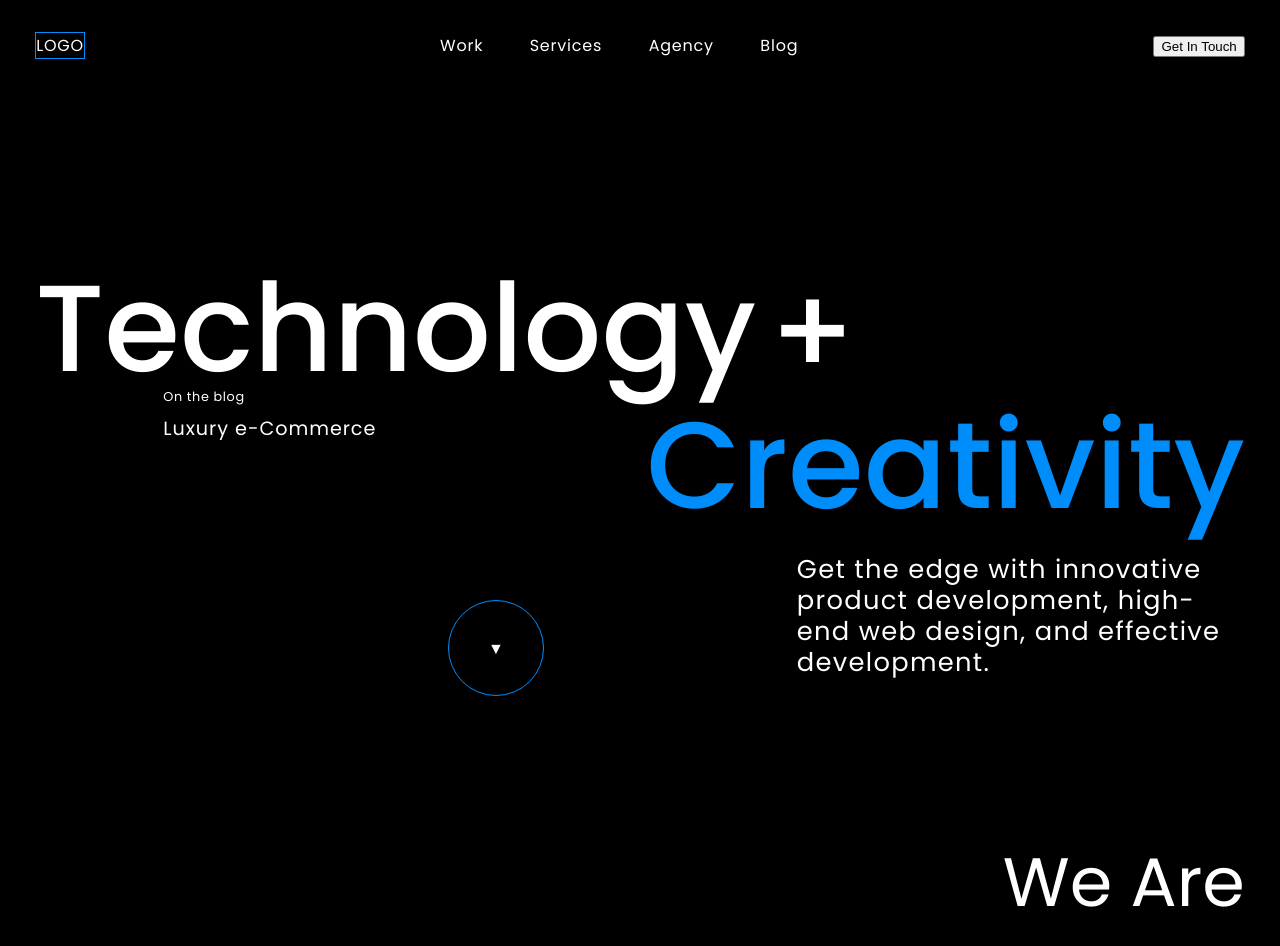
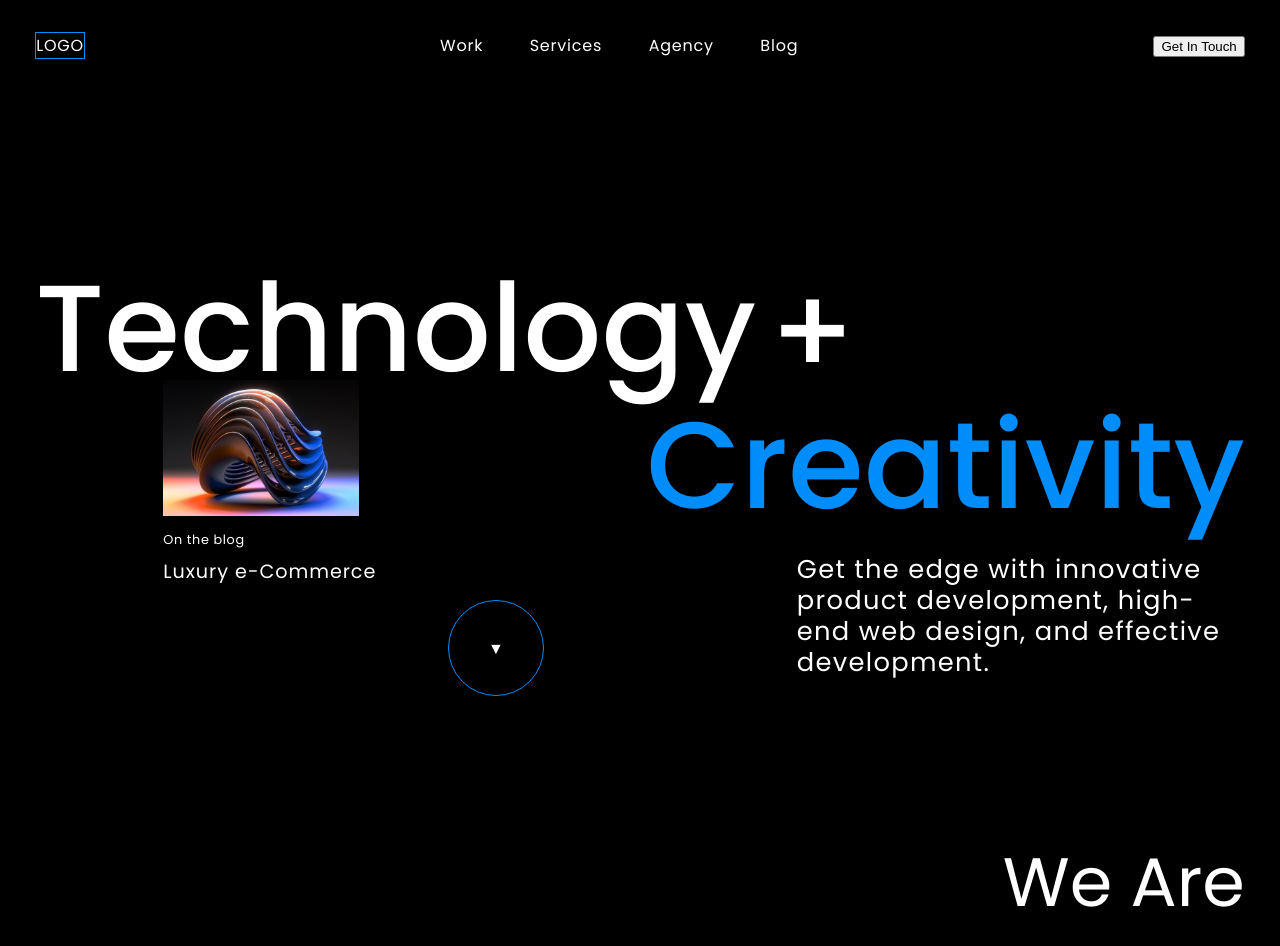
Before and after one commit to EstrellaPolaris/agency, a React (Create React App) app: page / in a window 1280 px wide. Shown: the top 946 px of the page. Built offline with nearby package versions, Linux system fonts and the light colour scheme.

Commit message:
first commit

```diff
--- a/src/components/intro/intro.jsx
+++ b/src/components/intro/intro.jsx
@@ -1,5 +1,6 @@
 import { motion } from 'framer-motion';
 import classes from './intro.module.scss';
+import Img from './img.jpg';
 
 const textAnimationright = {
   hidden: {
@@ -43,29 +44,25 @@ const Intro = () => {
       initial="hidden"
       whileInView="visible"
       viewport={{ amount: 0.1, once: true}}
-      className={`${classes.hero} container-fluid g-0`}
+      className={`${classes.intro} container-fluid g-0`}
     >
-
-
-      <article className={classes.container__hero__title__left} >
+      <article className={classes.container__intro__title__left} >
         <motion.div custom={1} variants={textAnimationright} className={classes.fluid_font_size}>Technology</motion.div>
         <motion.div custom={1} variants={textAnimationright} className={classes.fluid_font_size}> +</motion.div>
       </article>
 
-      <article className={classes.container__hero__news}>
-        <motion.div custom={2} variants={textAnimationup} className={classes.container__hero__img}>
+      <article className={classes.container__intro__news}>
+        <motion.div custom={2} variants={textAnimationup} className={classes.container__intro__img}>
+          <img src={Img} alt="hero" className={classes.img} />
           <div className={classes.blog}>On the blog</div>
           <div className={classes.blog__title}>Luxury e-Commerce</div>
         </motion.div>
       </article>
-      <article className={classes.container__hero__title__right} >
+      <article className={classes.container__intro__title__right} >
         <motion.div custom={1} variants={textAnimationleft} className={`${classes.fluid_font_size} blue`}>Creativity</motion.div>
       </article>
-
-
-
-      <article className={classes.container__hero__usp}>
-        <motion.div custom={2} variants={textAnimationup}className={`${classes.container__hero__roundbtn}`}>
+      <article className={classes.container__intro__usp}>
+        <motion.div custom={2} variants={textAnimationup}className={`${classes.container__intro__roundbtn}`}>
           <div>&#9660;</div>
         </motion.div>
         <motion.h1 custom={2} variants={textAnimationup} className={classes.title__fh}>Get the edge with innovative product development, high-end web design, and effective development.</motion.h1>
--- a/src/components/intro/intro.module.scss
+++ b/src/components/intro/intro.module.scss
@@ -3,8 +3,7 @@
     @include fluidFontSize(58px, 180px, 300px, 1920px, px);
     font-weight: 500;
 }
-
-.hero {
+.intro {
     height: calc(100vh - 12vh);
     display: flex;
     flex-direction: column;
@@ -14,7 +13,7 @@
     padding-left: 2.75vw;
     padding-right:2.75vw;
 }
-.container__hero__title__left{
+.container__intro__title__left{
     display: flex;
     justify-content:left;
     line-height: 1.05;
@@ -24,21 +23,21 @@
     margin-top: 0.5vh;
     padding-left: 1vw;
 }
-.container__hero__title__right{
+.container__intro__title__right{
     display: flex;
     justify-content: right;
     color: #008dfc;
     line-height: 1.05;
     letter-spacing: 0em;
 }
-.container__hero__news{
+.container__intro__news{
     position: absolute;
     top: 50vh;
     padding-left: 10vw;
     display: flex;
     justify-content: right;
 }
-.container__hero__usp{
+.container__intro__usp{
     padding-left: 14vw;
     display: flex;
     justify-content: right;
@@ -53,7 +52,7 @@
     letter-spacing: 0.05em;
 }
 
-.container__hero__img {
+.container__intro__img {
     width: 100%;
     margin-top: -20px;
     margin-bottom: -20px;
@@ -71,7 +70,7 @@
     font-size: 1.2rem;
     letter-spacing: 0.05em;
 }
-.container__hero__roundbtn {
+.container__intro__roundbtn {
     position: absolute;
     top: 72vh;
     left: 35vw;
```
Also changed, not shown: src/components/intro/img.jpg (added).
